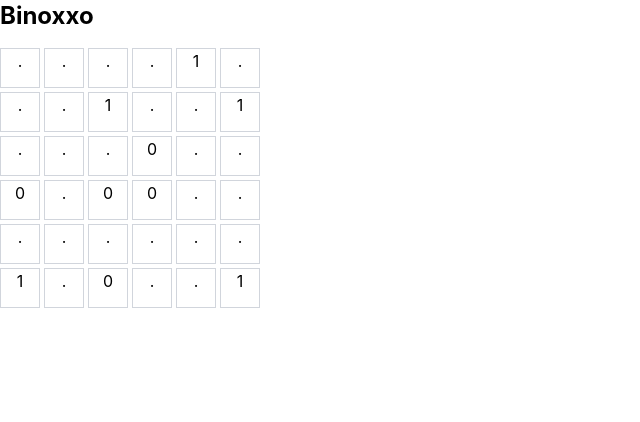
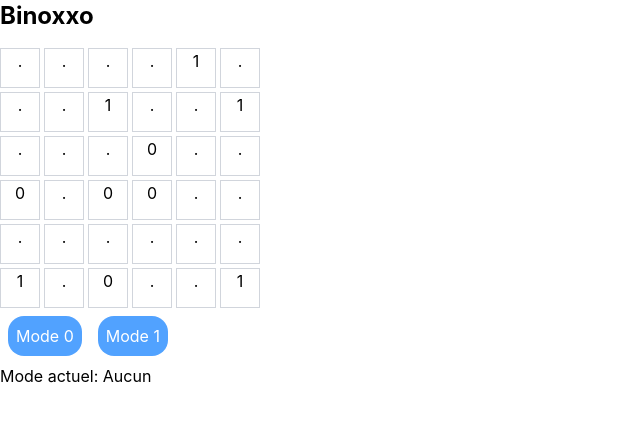
Before and after one commit to Maya-F4/tm-jeu, a Vue app: page / in a window 1280 px wide. Shown: the top 422 px of the page, without its empty margins (0-640 px from the left). Built offline with nearby package versions, Linux system fonts and the light colour scheme.

Commit message:
début interactivité (boutons 0 et 1)

```diff
--- a/src/components/binoxxo.vue
+++ b/src/components/binoxxo.vue
@@ -86,6 +86,8 @@
     return true
 }
 
+const mode = ref<null | 0 | 1>(null)
+
 </script>
 <template>
     <div>
@@ -100,4 +102,15 @@
             </div>
         </template>
     </div>
+    <div>
+        <button
+        class="bg-blue-400 border-blue-500 rounded-2xl text-white p-2 m-2 hover:bg-blue-500"
+        @click="mode=0">Mode 0</button>
+        <button
+        class="bg-blue-400 border-blue-500 rounded-2xl text-white p-2 m-2 hover:bg-blue-500"
+        @click="mode=1">Mode 1</button>
+    </div>
+    <div>
+        <p>Mode actuel: {{ mode ?? 'Aucun' }}</p>
+    </div>
 </template>
```
Also changed, not shown: 1 other file (tests, documents, lock files or other folders).
